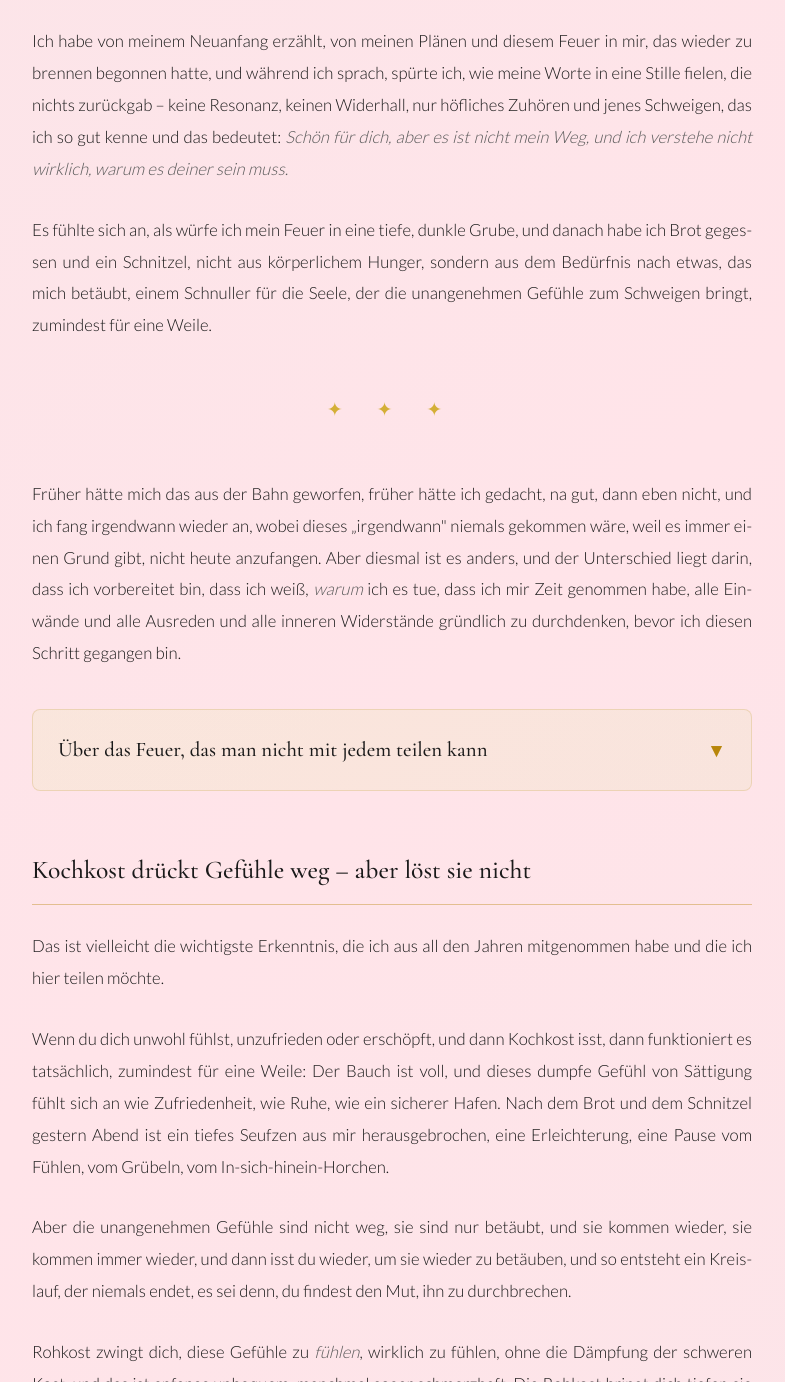
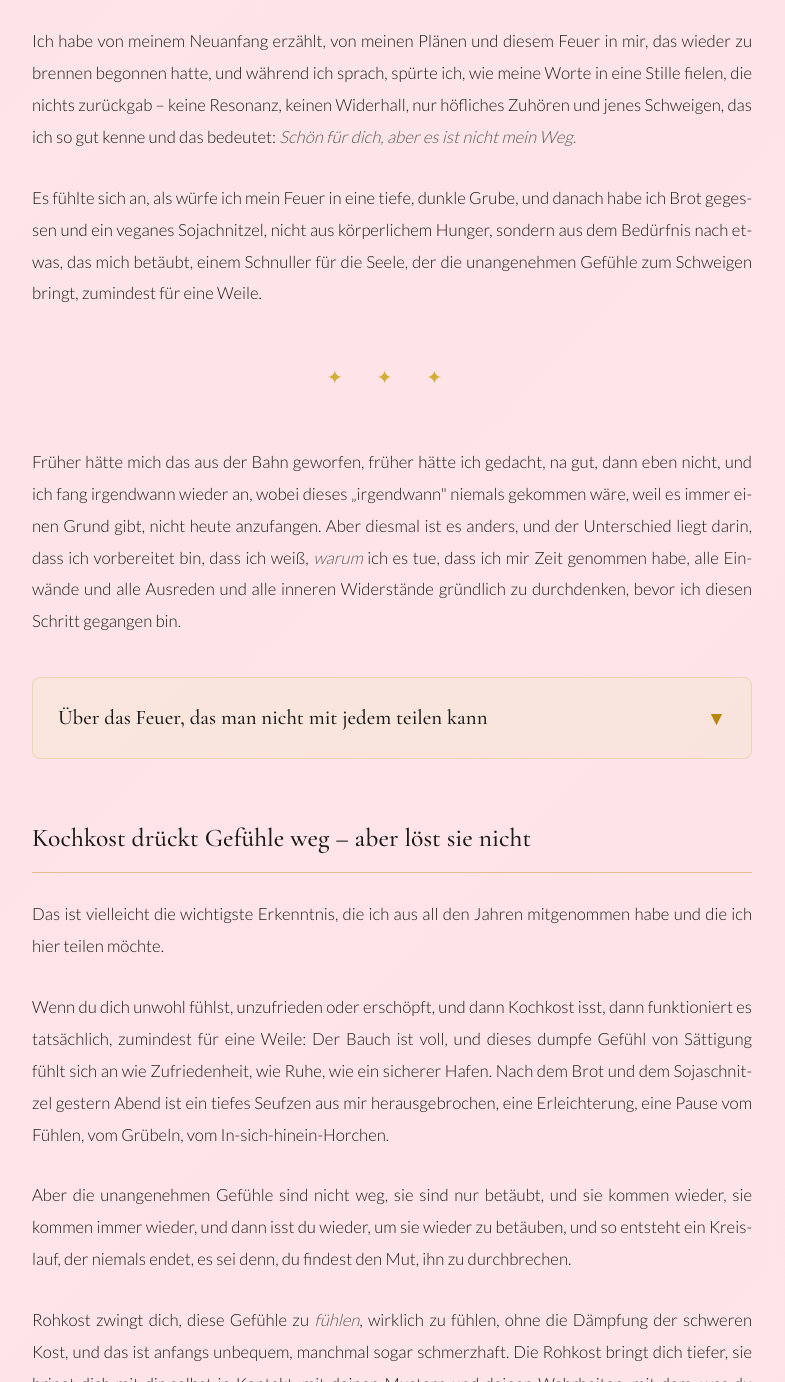
Before and after one commit to AmyFabijenna/rawparadise, a plain HTML site: page blog/post-1-zurueck-zur-rohkost.html in a window 1280 px wide. Shown: the part 2626-4008 px from the top of the page, without its empty margins (248-1033 px from the left). Drawn offline with nearby package versions, Linux system fonts and the light colour scheme.

Commit message:
Add files via upload

```diff
--- a/blog/post-1-zurueck-zur-rohkost.html
+++ b/blog/post-1-zurueck-zur-rohkost.html
@@ -373,9 +373,9 @@
 
             <p>Am zweiten Abend bin ich eingeknickt, erschöpft von der Arbeit und müde vom jahrelangen Durcharbeiten ohne richtigen Urlaub, und ich habe mit jemandem telefoniert, von dem ich weiß, dass sie meine Leidenschaft für diesen Weg nicht teilen kann, auch wenn sie mich auf ihre Weise liebt.</p>
 
-            <p>Ich habe von meinem Neuanfang erzählt, von meinen Plänen und diesem Feuer in mir, das wieder zu brennen begonnen hatte, und während ich sprach, spürte ich, wie meine Worte in eine Stille fielen, die nichts zurückgab – keine Resonanz, keinen Widerhall, nur höfliches Zuhören und jenes Schweigen, das ich so gut kenne und das bedeutet: <em>Schön für dich, aber es ist nicht mein Weg, und ich verstehe nicht wirklich, warum es deiner sein muss.</em></p>
+            <p>Ich habe von meinem Neuanfang erzählt, von meinen Plänen und diesem Feuer in mir, das wieder zu brennen begonnen hatte, und während ich sprach, spürte ich, wie meine Worte in eine Stille fielen, die nichts zurückgab – keine Resonanz, keinen Widerhall, nur höfliches Zuhören und jenes Schweigen, das ich so gut kenne und das bedeutet: <em>Schön für dich, aber es ist nicht mein Weg.</em></p>
 
-            <p>Es fühlte sich an, als würfe ich mein Feuer in eine tiefe, dunkle Grube, und danach habe ich Brot gegessen und ein Schnitzel, nicht aus körperlichem Hunger, sondern aus dem Bedürfnis nach etwas, das mich betäubt, einem Schnuller für die Seele, der die unangenehmen Gefühle zum Schweigen bringt, zumindest für eine Weile.</p>
+            <p>Es fühlte sich an, als würfe ich mein Feuer in eine tiefe, dunkle Grube, und danach habe ich Brot gegessen und ein veganes Sojachnitzel, nicht aus körperlichem Hunger, sondern aus dem Bedürfnis nach etwas, das mich betäubt, einem Schnuller für die Seele, der die unangenehmen Gefühle zum Schweigen bringt, zumindest für eine Weile.</p>
 
             <div class="section-divider">✦ ✦ ✦</div>
 
@@ -404,7 +404,7 @@
 
             <p>Das ist vielleicht die wichtigste Erkenntnis, die ich aus all den Jahren mitgenommen habe und die ich hier teilen möchte.</p>
 
-            <p>Wenn du dich unwohl fühlst, unzufrieden oder erschöpft, und dann Kochkost isst, dann funktioniert es tatsächlich, zumindest für eine Weile: Der Bauch ist voll, und dieses dumpfe Gefühl von Sättigung fühlt sich an wie Zufriedenheit, wie Ruhe, wie ein sicherer Hafen. Nach dem Brot und dem Schnitzel gestern Abend ist ein tiefes Seufzen aus mir herausgebrochen, eine Erleichterung, eine Pause vom Fühlen, vom Grübeln, vom In-sich-hinein-Horchen.</p>
+            <p>Wenn du dich unwohl fühlst, unzufrieden oder erschöpft, und dann Kochkost isst, dann funktioniert es tatsächlich, zumindest für eine Weile: Der Bauch ist voll, und dieses dumpfe Gefühl von Sättigung fühlt sich an wie Zufriedenheit, wie Ruhe, wie ein sicherer Hafen. Nach dem Brot und dem Sojaschnitzel gestern Abend ist ein tiefes Seufzen aus mir herausgebrochen, eine Erleichterung, eine Pause vom Fühlen, vom Grübeln, vom In-sich-hinein-Horchen.</p>
 
             <p>Aber die unangenehmen Gefühle sind nicht weg, sie sind nur betäubt, und sie kommen wieder, sie kommen immer wieder, und dann isst du wieder, um sie wieder zu betäuben, und so entsteht ein Kreislauf, der niemals endet, es sei denn, du findest den Mut, ihn zu durchbrechen.</p>
 
```
